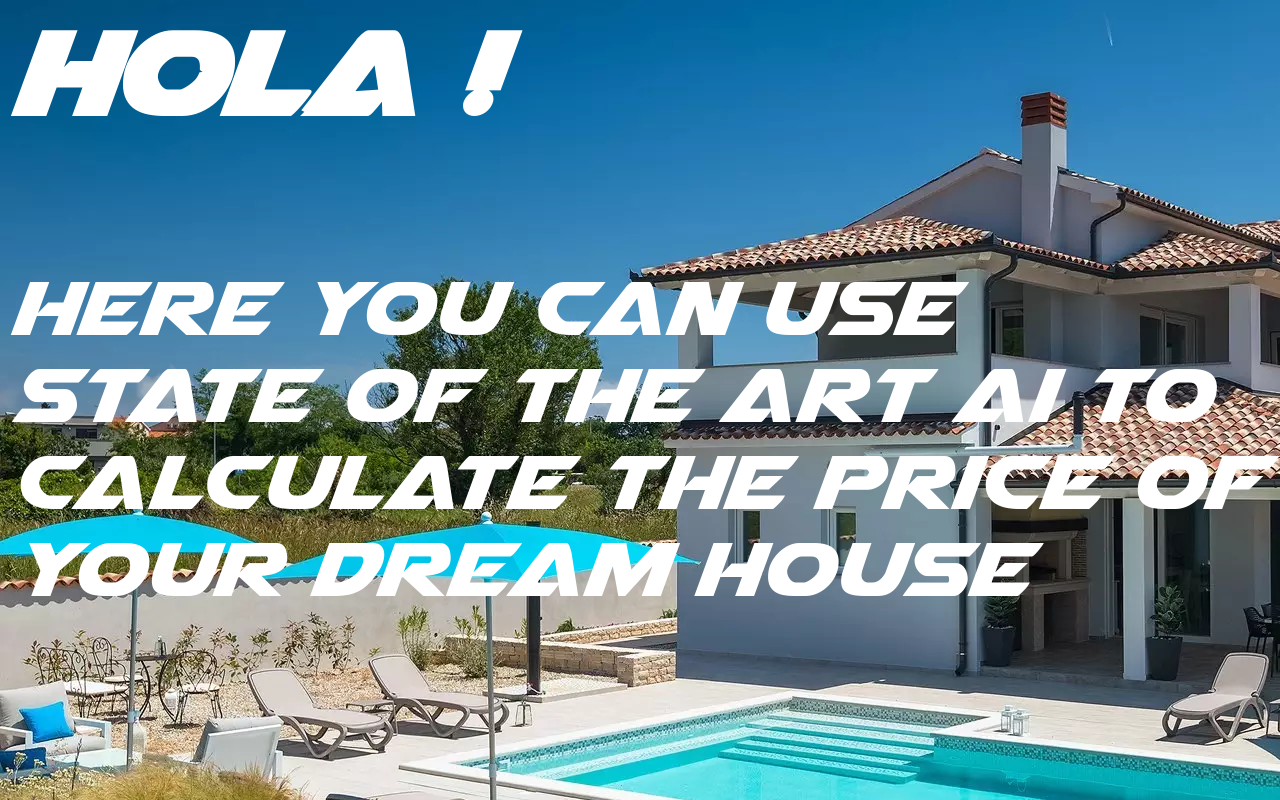
After one commit to FrederickFranck/challenge-deployment, a Flask app: template project/templates/predict.html in a window 1280 px wide. The commit adds this page. Run offline with Flask 2, Linux system fonts and the light colour scheme; the template is opened without the code that fills it, so the values that code supplies are empty; parts of the project's set-up code (start-up, migrations or seed data) failed here and were passed over.

Commit message:
updated webpage

```diff
--- a/project/app.py
+++ b/project/app.py
@@ -7,7 +7,7 @@ from model.model import create_model
 
 from predict.prediction import predict
 
-from flask import Flask,request
+from flask import Flask, request, render_template
 from joblib import load
 
 ROOT_DIR = os.path.realpath(os.path.join(os.path.dirname(__file__)))
@@ -32,7 +32,7 @@ app = Flask(__name__)
 
 @app.route("/", methods=['GET'])
 def home():
-    return "I am alive"
+    return render_template('index.html')
 
 @app.route("/predict", methods=['GET','POST'])
 @expects_json(schema, ignore_for=['GET'])
@@ -40,7 +40,7 @@ def route_predict():
 
     if request.method == 'GET':
 
-        return schema
+        return render_template('predict.html')
 
     if request.method == 'POST':
         json = request.json
@@ -58,4 +58,4 @@ if __name__ == '__main__':
     # Threaded option to enable multiple instances for
     # multiple user access support
     # You will also define the host to "0.0.0.0" because localhost will only be reachable from inside de server.
-    app.run(host="0.0.0.0", threaded=True, port=port)
+    app.run(host="0.0.0.0", threaded=True, port=port,debug=True)
--- /dev/null
+++ b/project/static/styles/base.css
@@ -0,0 +1,26 @@
+@font-face {
+    font-family: bladerunner;
+    src: url('../BLADRMF_.TTF');
+
+}
+
+@font-face {
+    font-family: airstrike;
+    src: url("../airstrike.ttf");
+}
+
+html {
+    font-family: airstrike;
+    background-image: url(../house.webp);
+}
+
+
+h1 {
+    color: white;
+    font-size: 150px;
+}
+
+p {
+    color: white;
+    font-size: 100px;
+}
--- a/project/templates/base.html
+++ b/project/templates/base.html
@@ -1,3 +1,17 @@
 <!doctype hmtl>
 
-<title>Json Schema </title>
+<title>{% block title %} {% endblock %} - Immo Eliza </title>
+<link rel="stylesheet" type= "text/css" href="{{ url_for('static', filename='styles/base.css') }}">
+
+<!--
+<nav>
+    <h1>Immo Eliza</h1>
+</nav>
+-->
+<section class="content">
+    <header>
+        {% block header %}{% endblock %}
+    </header>
+
+    {% block content %}{% endblock %}
+</section>
--- /dev/null
+++ b/project/templates/index.html
@@ -0,0 +1,6 @@
+{% extends 'base.html' %}
+
+{% block title %} HOME {% endblock %}</h1>
+{% block content %}
+<h1>welcome to immo eliza</h1>
+{% endblock %}
--- /dev/null
+++ b/project/templates/predict.html
@@ -0,0 +1,8 @@
+{% extends 'base.html' %}
+
+{% block title %} Predict {% endblock %}
+{% block content %}
+<h1>Hola !</h1>
+<p>Here you can use state of the art ai to calculate the price of your dream house </p>
+
+{% endblock %}
```
Also changed, not shown: project/static/airstrike.ttf (added), project/static/house.webp (added).
